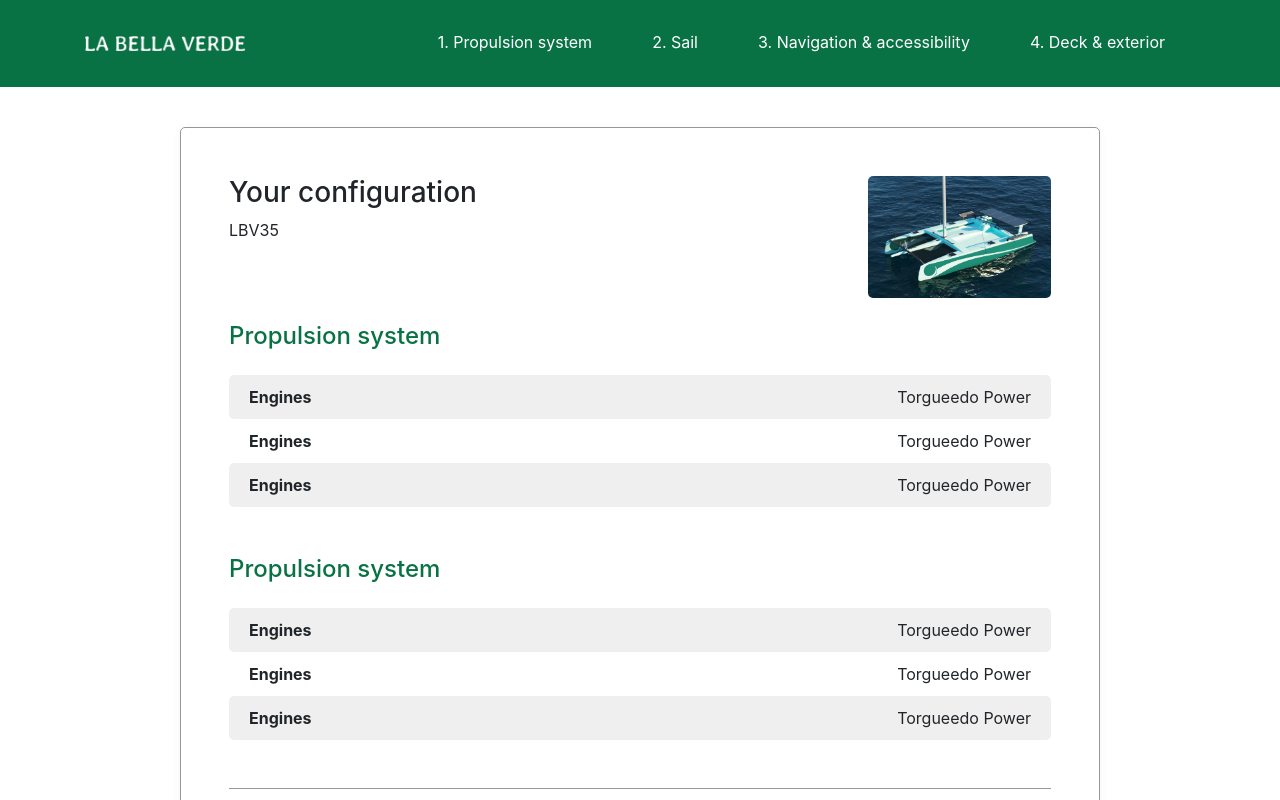
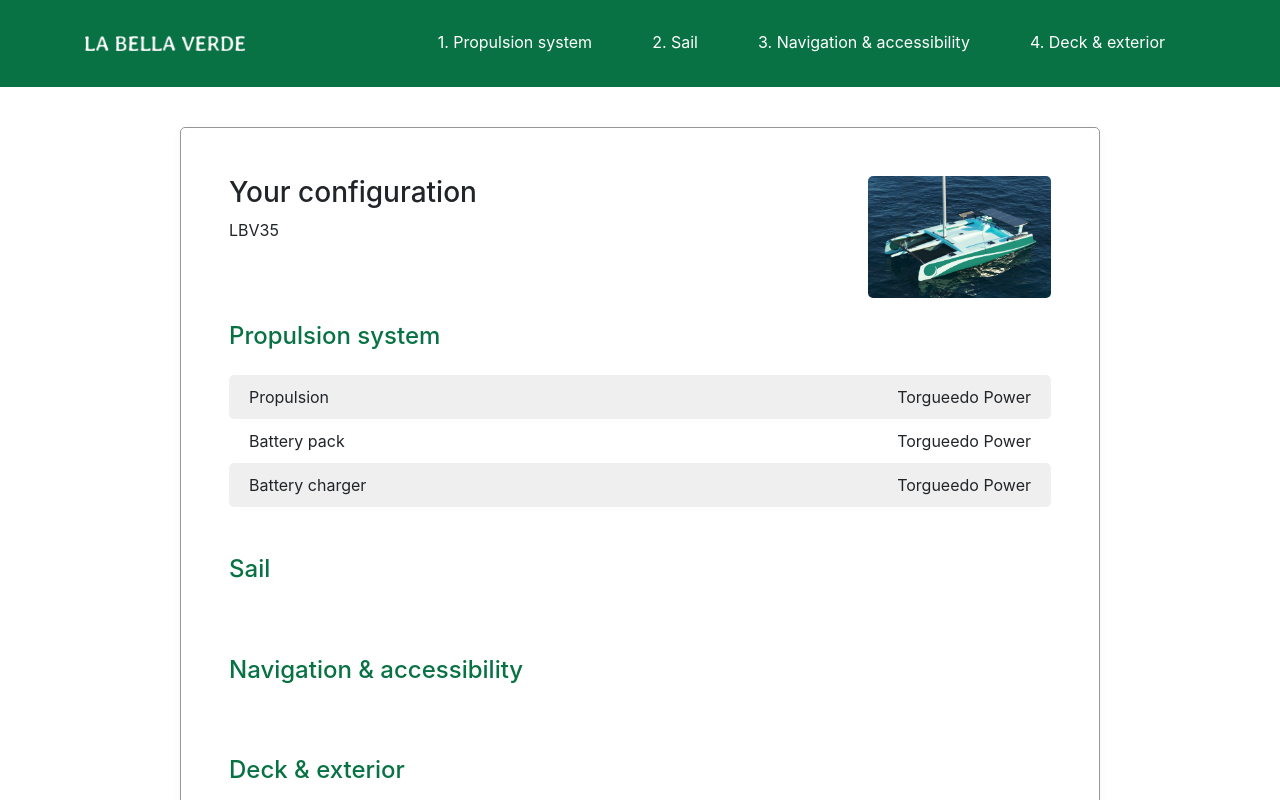
Before and after one commit to Robbertvermeulen/lbv-configurator, a React (Create React App) app: page /overview in a window 1280 px wide. Shown: the top 800 px of the page. Built offline with nearby package versions, Linux system fonts and the light colour scheme.

Commit message:
Connect overiew view to structure

```diff
--- a/src/components/MainBar/index.js
+++ b/src/components/MainBar/index.js
@@ -21,13 +21,15 @@
   };
 
   const handleChoiceClick = (partId, optionId) => {
-    if (partId && optionId) setConfig({ ...config, [partId]: optionId });
+    if (partId && optionId)
+      setConfig((prevState) => ({ ...prevState, [partId]: optionId }));
   };
 
   const handleDropDownChange = (e) => {
     const partId = e.target.getAttribute("data-part-id");
     const optionId = e.target.value;
-    if (partId && optionId) setConfig({ ...config, [partId]: optionId });
+    if (partId && optionId)
+      setConfig((prevState) => ({ ...prevState, [partId]: optionId }));
   };
 
   let collapseBoxes = [];
--- a/src/components/Table/index.js
+++ /dev/null
@@ -1,28 +0,0 @@
-import React from "react";
-import "./style.css";
-
-const Table = (props) => {
-  return (
-    <table width="100%" className="c-table mb-5">
-      {props.children}
-    </table>
-  );
-};
-
-const Row = (props) => {
-  return <tr className="c-table__row">{props.children}</tr>;
-};
-
-const Col = (props) => {
-  if (props.header) {
-    return (
-      <th className="c-table__col c-table__col--head">{props.children}</th>
-    );
-  }
-  return <tr className="c-table__col">{props.children}</tr>;
-};
-
-Table.Row = Row;
-Table.Col = Col;
-
-export default Table;
--- a/src/components/Table/style.css
+++ /dev/null
@@ -1,26 +0,0 @@
-.c-table__row {
-  display: flex;
-  justify-content: space-between;
-  -moz-border-radius: 5px;
-  -webkit-border-radius: 5px;
-  border-radius: 5px;
-}
-
-.c-table .c-table__row:nth-child(odd) {
-  background-color: #efefef;
-}
-
-.c-table__col {
-  padding: 0.625em 0.875em;
-  text-align: right;
-}
-
-.c-table__col--head {
-  text-align: left;
-}
-
-@media (min-width: 768px) {
-  .c-table__col {
-    padding: 0.625em 1.25em;
-  }
-}
--- a/src/context/ConfigContext.js
+++ b/src/context/ConfigContext.js
@@ -4,7 +4,7 @@
   const [config, setConfig] = useState(localStorage.getItem("config"));
 
   useEffect(() => {
-    localStorage.setItem("config", config);
+    if (config) localStorage.setItem("config", JSON.stringify(config));
   }, [config]);
 
   return (
--- a/src/index.css
+++ b/src/index.css
@@ -62,6 +62,35 @@
   background-size: 1em auto, 100%;
 }
 
+/* TABLE */
+
+.c-table__row {
+  display: flex;
+  justify-content: space-between;
+  -moz-border-radius: 5px;
+  -webkit-border-radius: 5px;
+  border-radius: 5px;
+}
+
+.c-table .c-table__row:nth-child(odd) {
+  background-color: #efefef;
+}
+
+.c-table__col {
+  padding: 0.625em 0.875em;
+  text-align: right;
+}
+
+.c-table__col--head {
+  text-align: left;
+}
+
+@media (min-width: 768px) {
+  .c-table__col {
+    padding: 0.625em 1.25em;
+  }
+}
+
 .app-main {
   padding: 2.5em 0;
 }
--- a/src/views/OverviewView/index.js
+++ b/src/views/OverviewView/index.js
@@ -1,9 +1,9 @@
 import React from "react";
+import structure from "../../data/structure";
 import Header from "../../components/Header";
 import Container from "react-bootstrap/Container";
 import Row from "react-bootstrap/Row";
 import Col from "react-bootstrap/Col";
-import Table from "../../components/Table";
 
 import productImage from "../../images/demo/lbv-boat.jpg";
 
@@ -30,41 +30,30 @@
                           src={productImage}
                           className="round-borders"
                           width="100%"
+                          alt="LBV35"
                         />
                       </div>
                     </Col>
                   </Row>
                 </header>
-                <h3 className="h4 mb-4 text-green">Propulsion system</h3>
-                <Table>
-                  <Table.Row>
-                    <Table.Col header="true">Engines</Table.Col>
-                    <Table.Col>Torgueedo Power</Table.Col>
-                  </Table.Row>
-                  <Table.Row>
-                    <Table.Col header="true">Engines</Table.Col>
-                    <Table.Col>Torgueedo Power</Table.Col>
-                  </Table.Row>
-                  <Table.Row>
-                    <Table.Col header="true">Engines</Table.Col>
-                    <Table.Col>Torgueedo Power</Table.Col>
-                  </Table.Row>
-                </Table>
-                <h3 className="h4 mb-4 text-green">Propulsion system</h3>
-                <Table>
-                  <Table.Row>
-                    <Table.Col header="true">Engines</Table.Col>
-                    <Table.Col>Torgueedo Power</Table.Col>
-                  </Table.Row>
-                  <Table.Row>
-                    <Table.Col header="true">Engines</Table.Col>
-                    <Table.Col>Torgueedo Power</Table.Col>
-                  </Table.Row>
-                  <Table.Row>
-                    <Table.Col header="true">Engines</Table.Col>
-                    <Table.Col>Torgueedo Power</Table.Col>
-                  </Table.Row>
-                </Table>
+                {structure.map((step, stepIndex) => (
+                  <React.Fragment key={stepIndex}>
+                    <h3 className="h4 mb-4 text-green">{step.title}</h3>
+                    <table width="100%" className="c-table mb-5">
+                      <tbody>
+                        {step.parts &&
+                          step.parts.map((part, partIndex) => (
+                            <tr className="c-table__row" key={partIndex}>
+                              <td className="c-table__col c-table__col--head">
+                                {part.title}
+                              </td>
+                              <td className="c-table__col">Torgueedo Power</td>
+                            </tr>
+                          ))}
+                      </tbody>
+                    </table>
+                  </React.Fragment>
+                ))}
                 <div className="cart-subtotal mb-4">
                   <div className="cart-subtotal__label">Total price</div>
                   <div className="cart-subtotal__price">&euro; 169,00</div>
```
Also changed, not shown: 1 other file (tests, documents, lock files or other folders).
